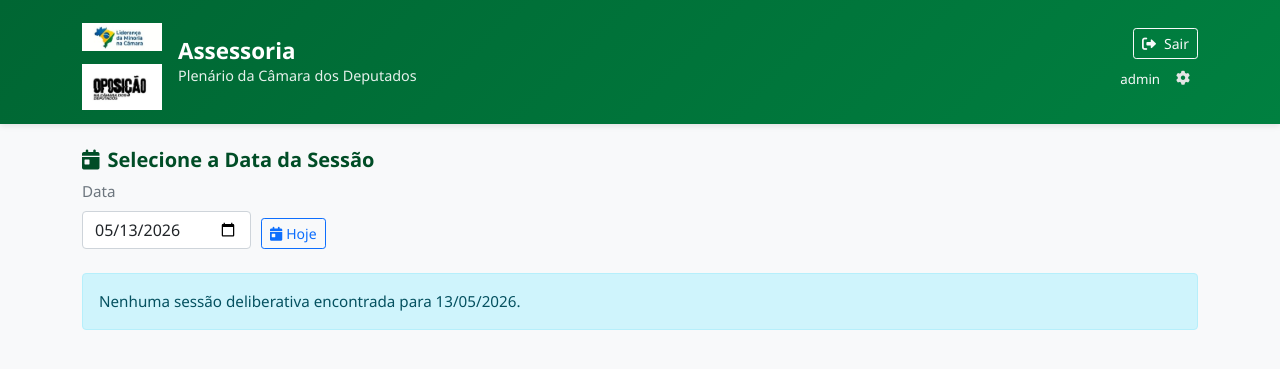
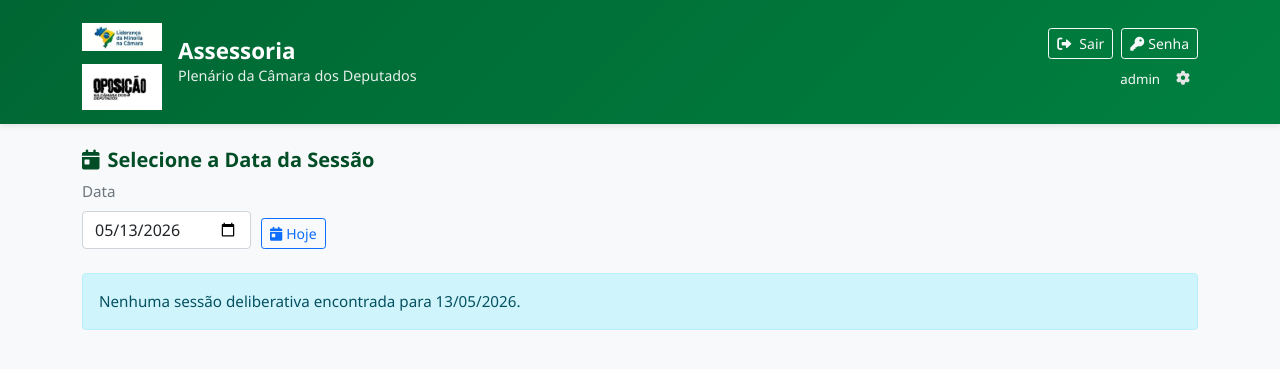
Before and after one commit to mavana1981-boop/plenario-assessoria, a Flask app: page /selecionar-data in a window 1280 px wide. Shown: the top 369 px of the page. Run offline with Flask 3, Linux system fonts and the light colour scheme; a user stored in the database is signed in; data that the repository does not hold is empty.

Commit message:
Update selecionar_data.html

```diff
--- a/templates/selecionar_data.html
+++ b/templates/selecionar_data.html
@@ -128,8 +128,10 @@
       <div class="text-end">
         <a href="{{ url_for('logout') }}" class="btn btn-outline-light btn-sm mb-1">
           <i class="fas fa-sign-out-alt me-2"></i>Sair
+        </a>
+        <a href="{{ url_for('trocar_senha') }}" class="btn btn-outline-light btn-sm mb-1 ms-1">
+          <i class="fas fa-key me-1"></i>Senha
         </a><br>
-
         <small class="text-light">{{ current_user.username }}</small>
         {% if current_user.is_authenticated and current_user.role == 'Admin' %}
           <a href="{{ url_for('admin_usuarios') }}"
```
